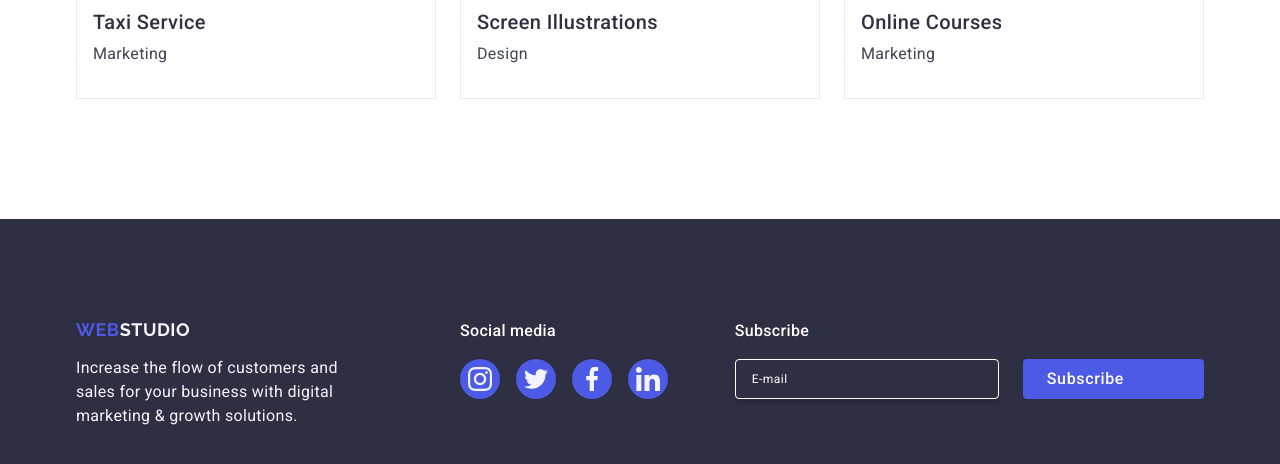
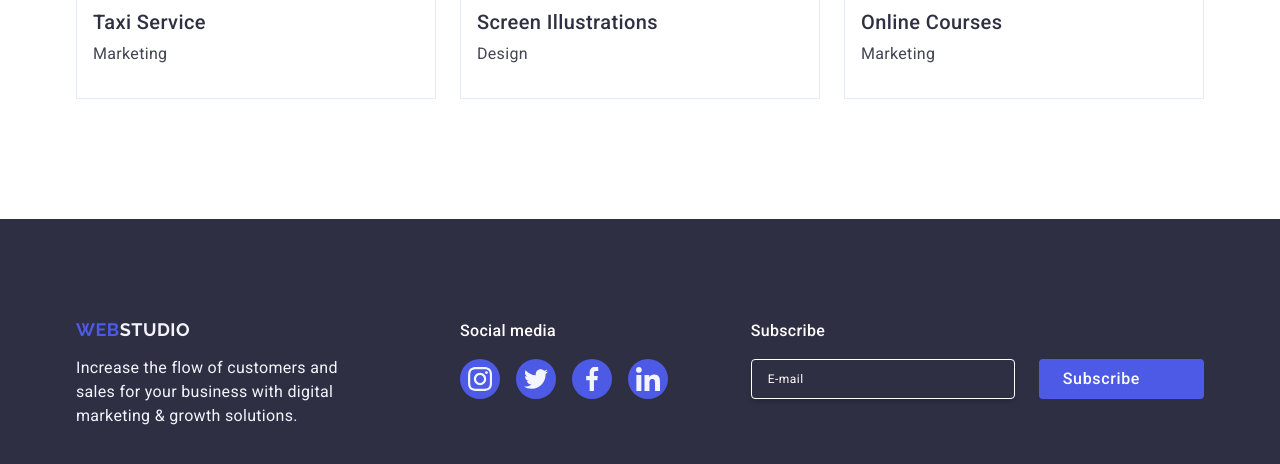
Before and after one commit to Olha-Khodak/goit-markup-hw-05, a plain HTML site: page index.html in a window 1280 px wide. Shown: the part 2940-3404 px from the top of the page. Drawn offline with nearby package versions, Linux system fonts and the light colour scheme.

Commit message:
delete gap in footer-btn

```diff
--- a/css/styles.css
+++ b/css/styles.css
@@ -560,7 +560,6 @@ img {
 
 .footer-btn {
   display: flex;
-  gap: 16px;
   justify-content: center;
   align-items: center;
   border: none;
```
